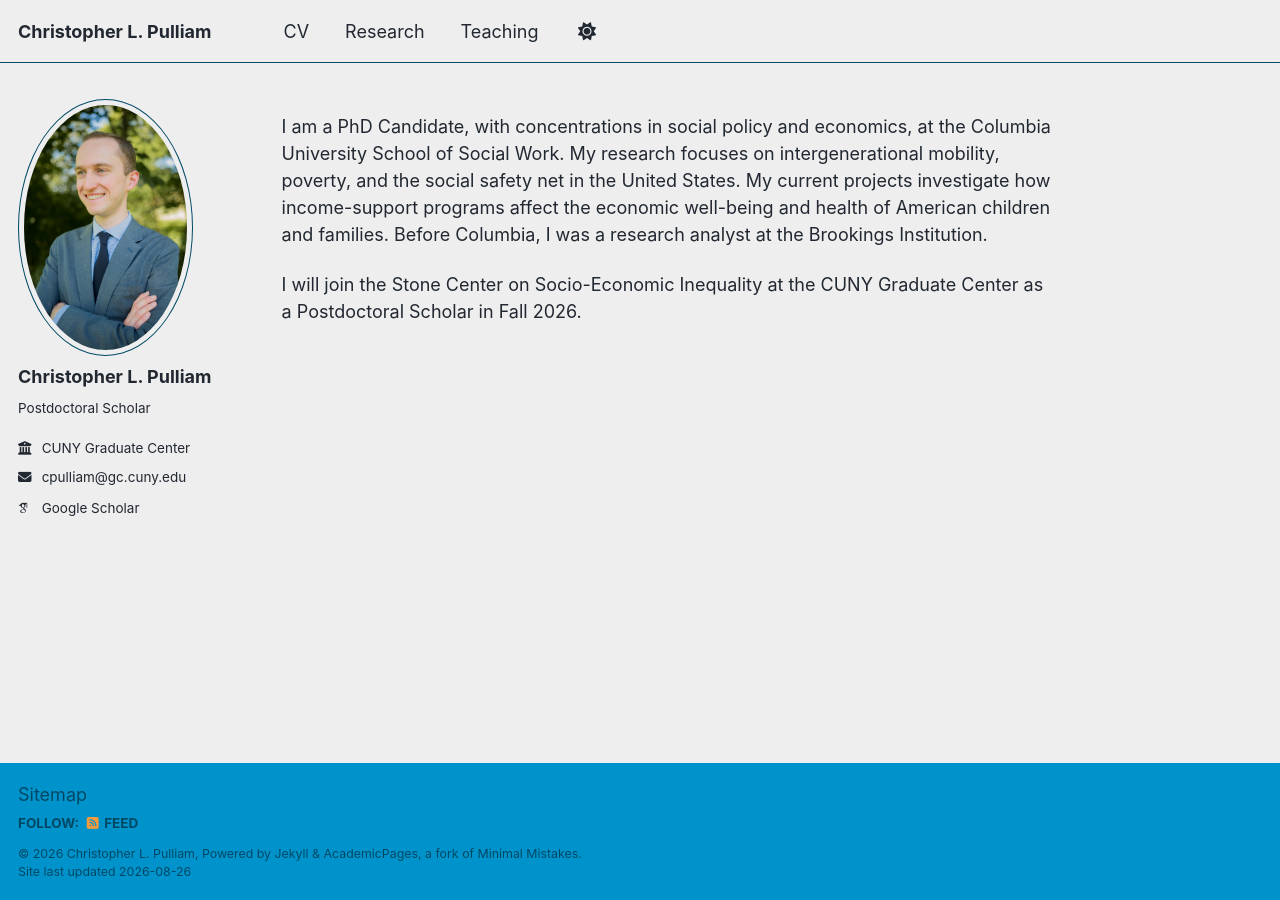
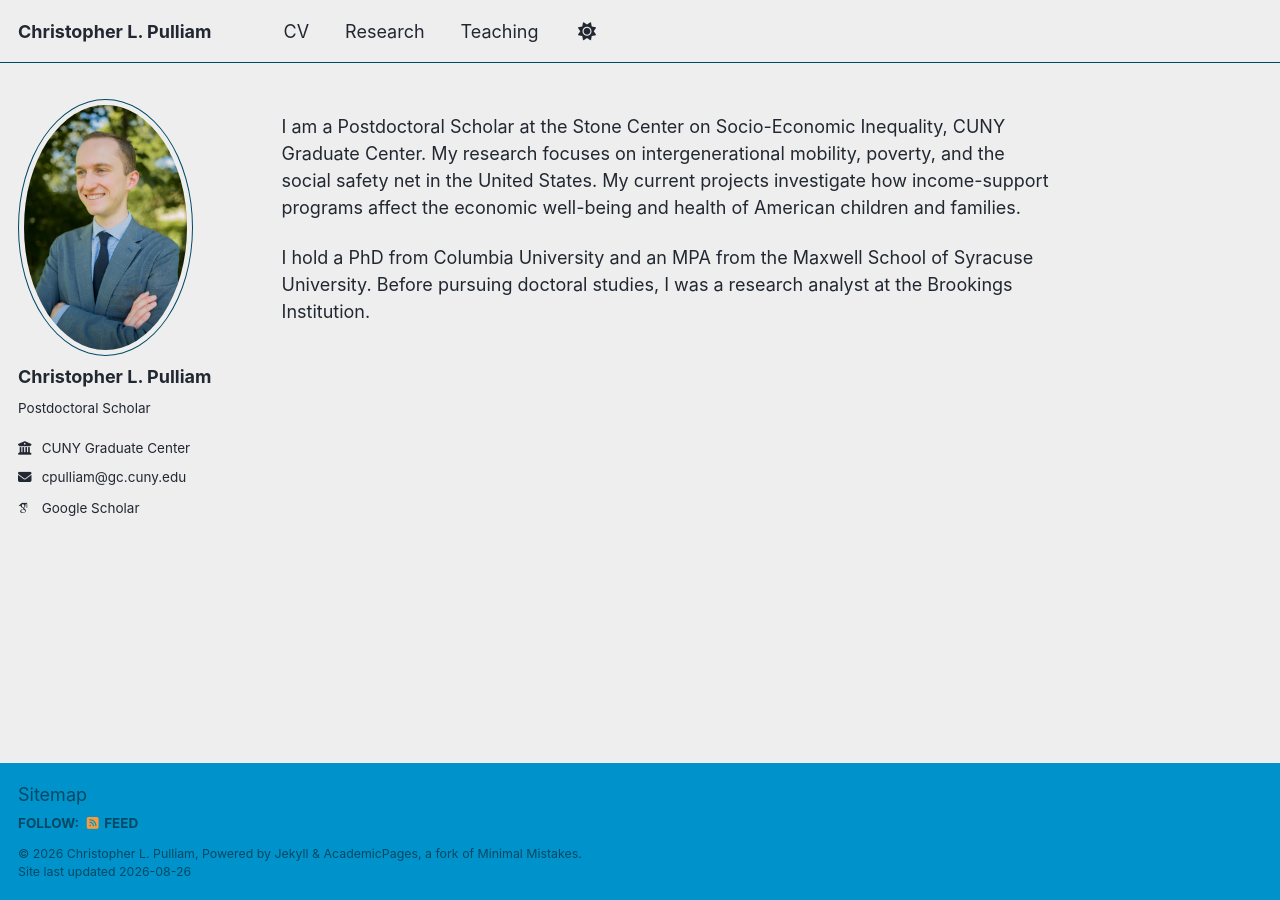
Before and after one commit to christopher-pulliam/christopher-pulliam.github.io, a Jekyll site: the page built from _pages/about.md, in a window 1280 px wide. Built offline with Jekyll 4.4.1, drawn with Linux system fonts in a browser that asks for light colours; some web fonts are replaced; a script that is not in the unit is left out.

Commit message:
Revise biography and academic credentials
Updated personal information and academic status.

```diff
--- a/_pages/about.md
+++ b/_pages/about.md
@@ -7,6 +7,6 @@ redirect_from:
   - /about.html
 ---
 
-I am a PhD Candidate, with concentrations in social policy and economics, at the Columbia University School of Social Work. My research focuses on intergenerational mobility, poverty, and the social safety net in the United States. My current projects investigate how income-support programs affect the economic well-being and health of American children and families. Before Columbia, I was a research analyst at the Brookings Institution.
+I am a Postdoctoral Scholar at the Stone Center on Socio-Economic Inequality, CUNY Graduate Center. My research focuses on intergenerational mobility, poverty, and the social safety net in the United States. My current projects investigate how income-support programs affect the economic well-being and health of American children and families.
 
-I will join the Stone Center on Socio-Economic Inequality at the CUNY Graduate Center as a Postdoctoral Scholar in Fall 2026.
+I hold a PhD from Columbia University and an MPA from the Maxwell School of Syracuse University. Before pursuing doctoral studies, I was a research analyst at the Brookings Institution.
```
